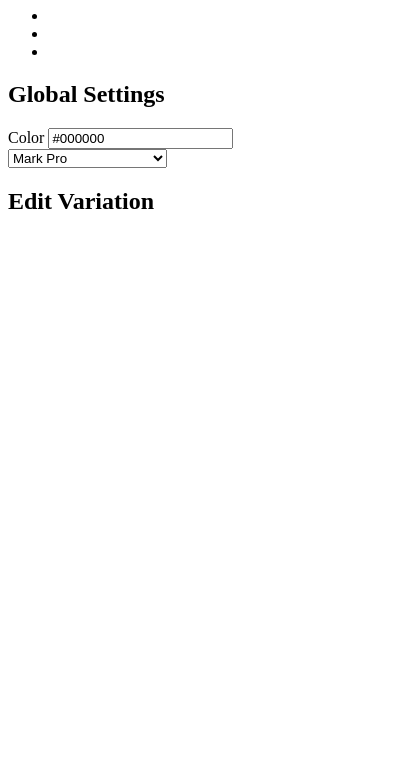
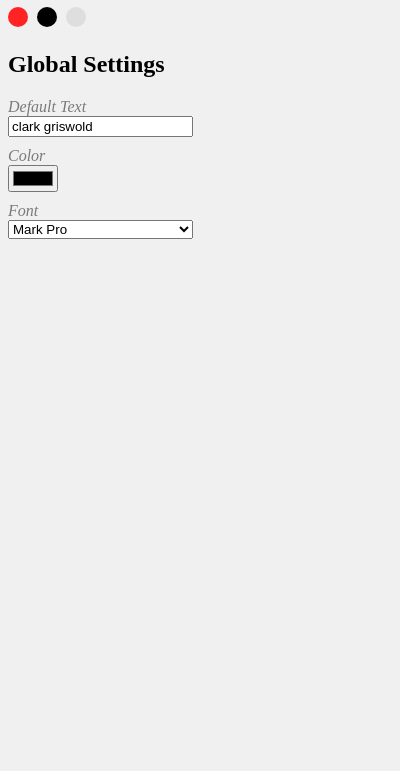
Before and after one commit to trevoruptain/made-in-coding-challenge, a browser extension: page popup.html in a window 400 px wide. Shown: the part 73-844 px from the top of the page. Drawn offline with Linux system fonts and the light colour scheme.

Commit message:
Established popup design

```diff
--- /dev/null
+++ b/popup.css
@@ -0,0 +1,61 @@
+body {
+    width: 300px;
+    background-color: #f0f0f0;
+}
+
+h1 {
+    font-size: 32px;
+    font-weight: 200;
+}
+
+ul {
+    padding: 0;
+}
+
+li {
+    list-style-type: none;
+    width: 20px;
+    height: 20px;
+    border-radius: 100%;
+    display: inline-block;
+    margin-right: 5px;
+}
+
+li:hover {
+    cursor: pointer;
+    height: 19px;
+    width: 19px;
+}
+
+.red {
+    background-color: #ff2323;
+}
+
+.black {
+    background-color: #000000;
+}
+
+.grey {
+    background-color: #dedede;
+}
+
+.selected-li {
+    border: solid 1px #0f0f0f;
+}
+
+.hidden {
+    display: none !important;
+}
+
+#global {
+    display: inline-grid;
+}
+
+input {
+    margin-bottom: 10px;
+}
+
+label {
+    font-style: italic;
+    color: #7a7a7a;
+}
--- a/popup.html
+++ b/popup.html
@@ -4,6 +4,7 @@
 <head>
     <meta charset="utf-8">
     <title>Product Engraver</title>
+    <link rel="stylesheet" href="./popup.css">
     <script type="text/javascript" src="popup.js"></script>
 </head>
 
@@ -12,17 +13,19 @@
         <header><h1>product <strong>engraver</strong></h1></header>
         <nav>
             <ul>
-                <li data-variation="1"></li>
-                <li data-variation="2"></li>
-                <li data-variation="3"></li>
+                <li data-variation="1" class="red"></li>
+                <li data-variation="2" class="black"></li>
+                <li data-variation="3" class="grey"></li>
             </ul>
         </nav>
         <main>
+            <h2>Global Settings</h2>
             <section id="global">
-                <h2>Global Settings</h2>
-                <label>Color
-                    <input type="text" name="color" value="#000000">
-                </label>
+                <label for="default-text">Default Text</label>
+                <input type="text" id="default-text" name="default-text" value="clark griswold">
+                <label for="color">Color</label>
+                <input type="color" id="color" name="color" value="#000000">
+                <label for="font">Font</label>
                 <select name="font" id="font">
                     <option value="mark-pro" selected>Mark Pro</option>
                     <option value="mark-pro-bold">Mark Pro Bold</option>
```
